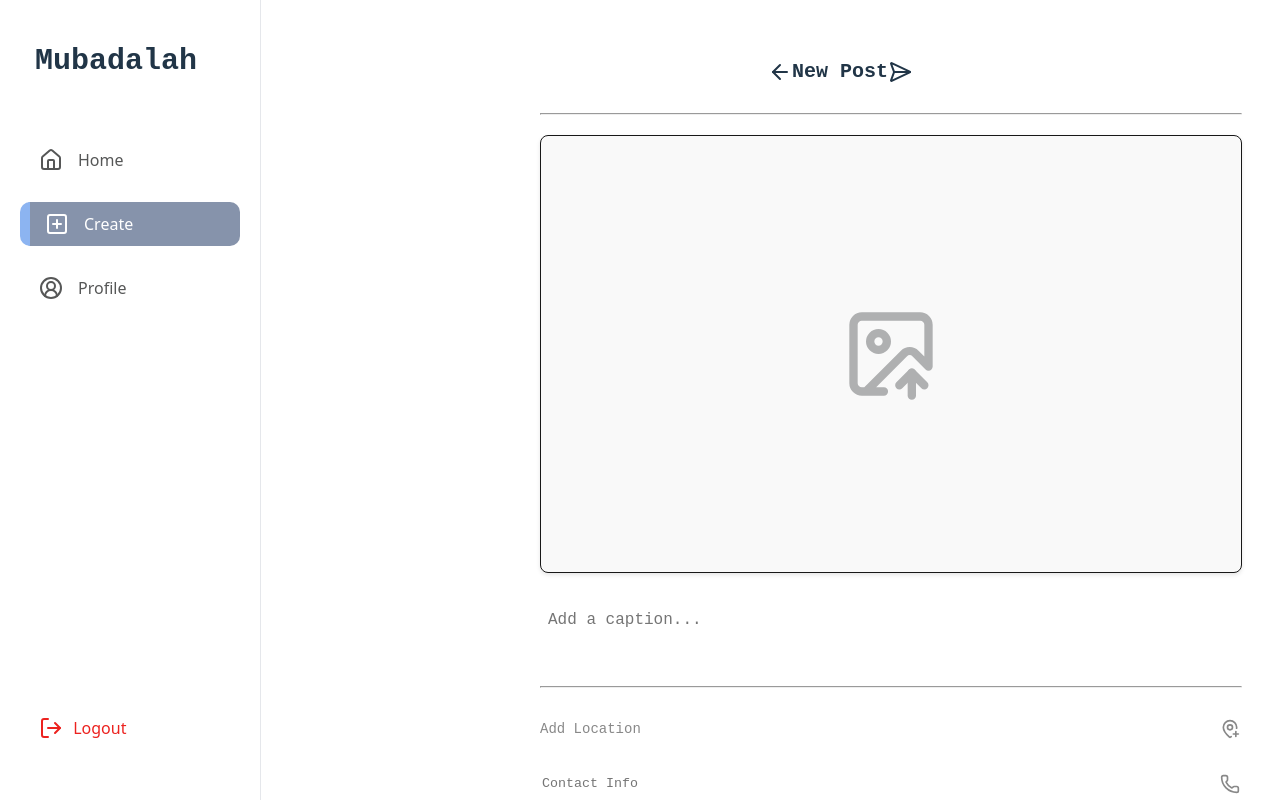
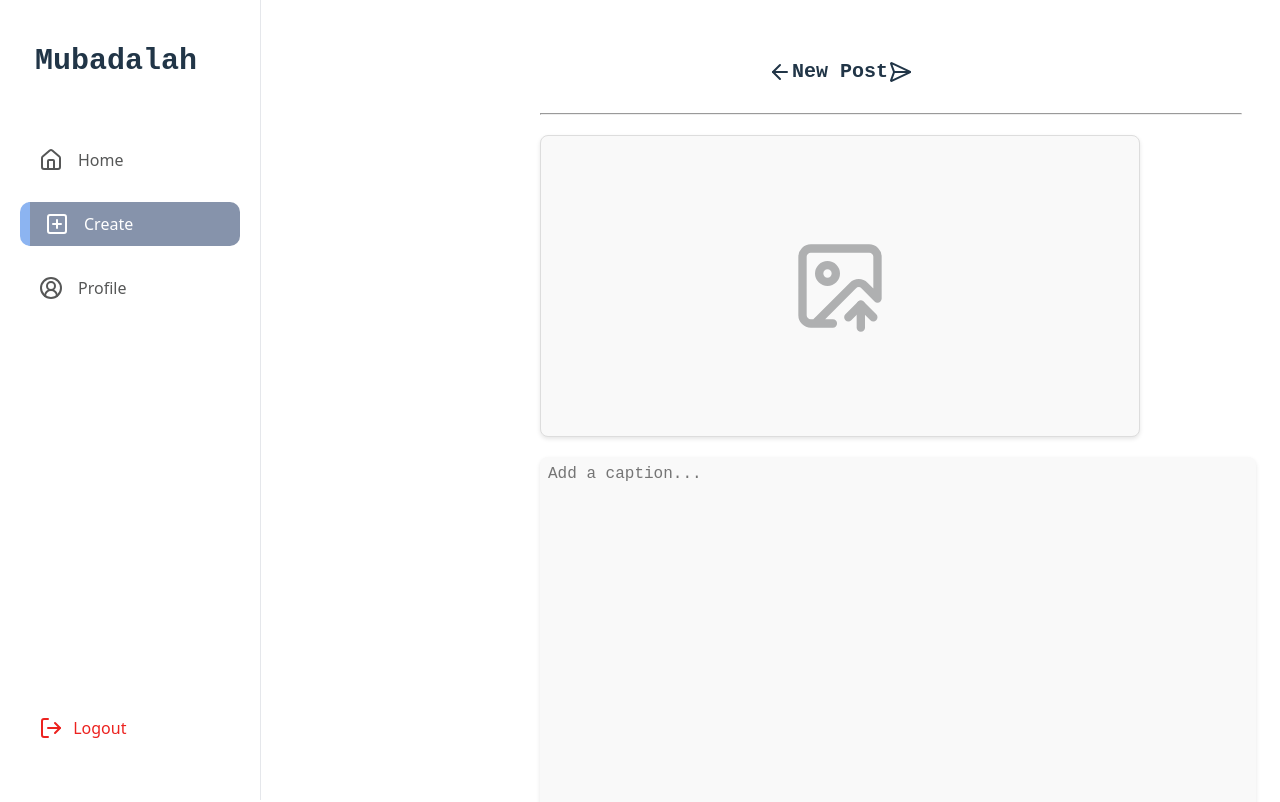
Before and after one commit to sharksandcats/Mubadalah-client, a React (Vite) app: page /create in a window 1280 px wide. Shown: the top 802 px of the page. Built offline with nearby package versions, Linux system fonts and the light colour scheme; a web font is replaced by a local one.

Commit message:
fix: merging issues resolved

```diff
--- a/src/css/Create.css
+++ b/src/css/Create.css
@@ -27,6 +27,25 @@
 }
 
 .upload-box {
+  border: 1px solid #ddd;
+  border-radius: 8px;
+  height: 300px;
+  display: flex;
+  justify-content: center;
+  align-items: center;
+  margin: 20px 0;
+  background: #f9f9f9;
+  box-shadow: 0 2px 4px rgba(0,0,0,0.1);
+}
+
+.caption-input {
+  width: 100%;
+  border: none;
+  outline: none;
+  font-size: 14px;
+  color: #444;
+  resize: none;
+  padding: 8px;
   border: 1px solid #181818;
   border-radius: 8px;
   height: 436px;
@@ -62,6 +81,7 @@
   align-items: center;
   color: #888;
   padding: 10px 0;
+  cursor: pointer;
   width: 700px;
   font-size: 14px;
 }
```
